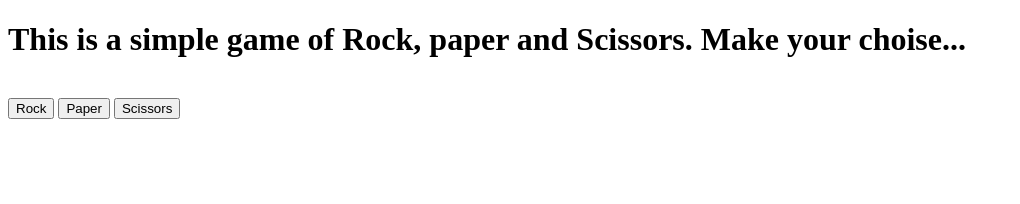
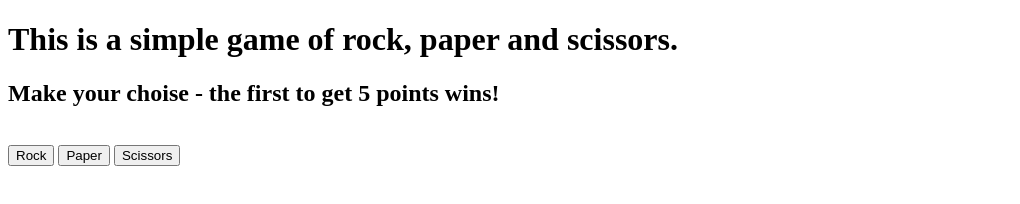
Before and after one commit to Fargun75/rock-paper-scissors2, a plain HTML site: page index.html in a window 1280 px wide. Shown: the whole page, without its empty margins (0-1020 px from the left). Drawn offline with Linux system fonts and the light colour scheme.

Commit message:
Add a div for the buttons and one for winner text

```diff
--- a/index.html
+++ b/index.html
@@ -1,26 +1,33 @@
 <!DOCTYPE html>
 <html lang="en">
+
 <head>
     <meta charset="UTF-8">
     <meta name="viewport" content="width=device-width, initial-scale=1.0">
     <title>Rock-Paper-Scissors</title>
 
 </head>
+
 <body>
 
-    <h1>This is a simple game of Rock, paper and Scissors. Make your choise...</h1>
+    <h1>This is a simple game of rock, paper and scissors.</h1>
+    <h2>Make your choise - the first to get 5 points wins!</h2>
     <br>
-
-    <button id="rock">Rock</button>
-    <button id="paper">Paper</button>
-    <button id="scissors">Scissors</button>
-    <br/>
-    <br/>
+    <div class="buttons">
+        <button id="rock">Rock</button>
+        <button id="paper">Paper</button>
+        <button id="scissors">Scissors</button>
+    </div>
+    <br />
+    <br />
 
     <div id="result"></div>
 
     <div id="score"></div>
 
+    <div id="winner"></div>
+
     <script src="./js/script.js"></script>
 </body>
+
 </html>
```
